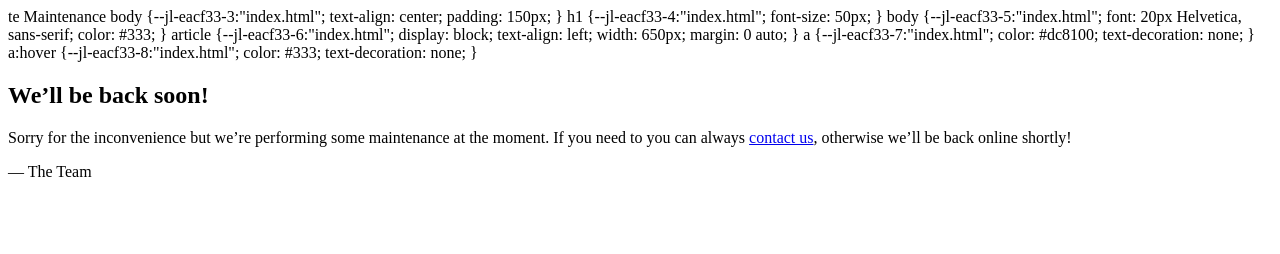
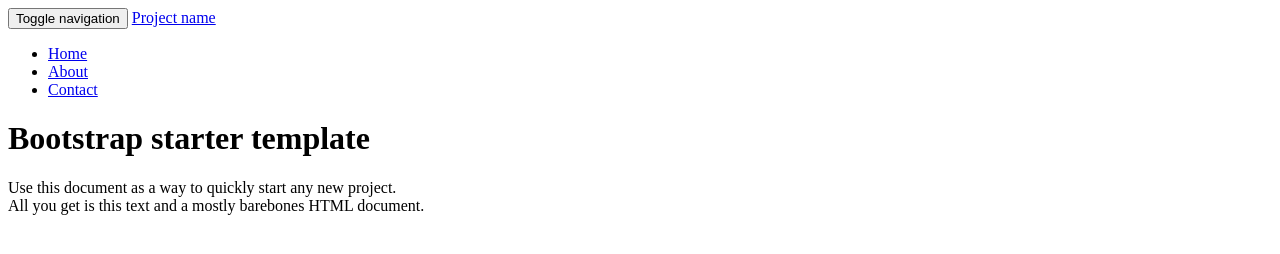
Before and after one commit to shsaba/git, a website: page index.html in a window 1280 px wide. Drawn offline with Linux system fonts and the light colour scheme.

Commit message:
Modification du bower

```diff
--- a/bower.json
+++ b/bower.json
@@ -1,4 +1,5 @@
-me": "keirus",
+{
+  "name": "Test project",
   "version": "1.0",
   "homepage": "https://test.com/",
   "authors": [
--- a/index.html
+++ b/index.html
@@ -1,17 +1,42 @@
-te Maintenance</title
-<style>
-      body { text-align: center; padding: 150px; }
-        h1 { font-size: 50px; }
-          body { font: 20px Helvetica, sans-serif; color: #333; }
-            article { display: block; text-align: left; width: 650px; margin: 0 auto; }
-              a { color: #dc8100; text-decoration: none; }
-                a:hover { color: #333; text-decoration: none; }
-            </style>
+<html lang="en"><head>
+    <meta charset="utf-8">
+    <meta http-equiv="X-UA-Compatible" content="IE=edge">
+    <meta name="viewport" content="width=device-width, initial-scale=1">
+    <meta name="description" content="">
+    <meta name="author" content="">
 
-            <article>
-                <h1>We&rsquo;ll be back soon!</h1>
-                    <div>
-                                <p>Sorry for the inconvenience but we&rsquo;re performing some maintenance at the moment. If you need to you can always <a href="mailto:#">contact us</a>, otherwise we&rsquo;ll be back online shortly!</p>
-                                        <p>&mdash; The Team</p>
-                                            </div>
-                                            </article>
+    <title>Starter Template for Bootstrap</title>
+  </head>
+
+  <body>
+
+    <nav class="navbar navbar-inverse navbar-fixed-top">
+      <div class="container">
+        <div class="navbar-header">
+          <button type="button" class="navbar-toggle collapsed" data-toggle="collapse" data-target="#navbar" aria-expanded="false" aria-controls="navbar">
+            <span class="sr-only">Toggle navigation</span>
+            <span class="icon-bar"></span>
+            <span class="icon-bar"></span>
+            <span class="icon-bar"></span>
+          </button>
+          <a class="navbar-brand" href="#">Project name</a>
+        </div>
+        <div id="navbar" class="collapse navbar-collapse">
+          <ul class="nav navbar-nav">
+            <li class="active"><a href="#">Home</a></li>
+            <li><a href="#about">About</a></li>
+            <li><a href="#contact">Contact</a></li>
+          </ul>
+        </div><!--/.nav-collapse -->
+      </div>
+    </nav>
+
+    <div class="container">
+
+      <div class="starter-template">
+        <h1>Bootstrap starter template</h1>
+        <p class="lead">Use this document as a way to quickly start any new project.<br> All you get is this text and a mostly barebones HTML document.</p>
+      </div>
+
+    </div><!-- /.container -->
+</body></html>
```
Also changed, not shown: 2 other files.
